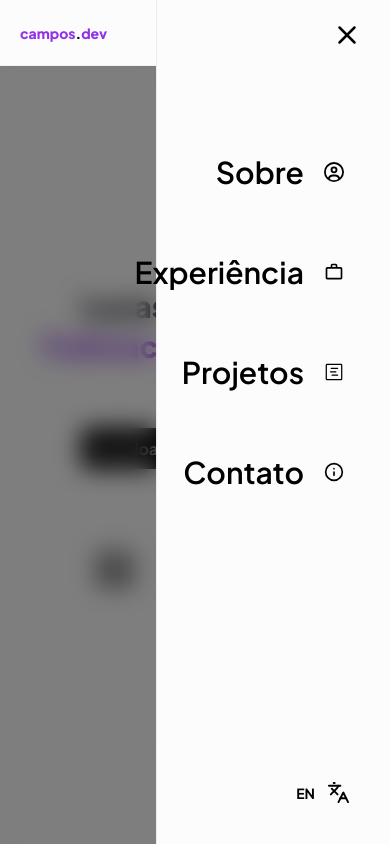
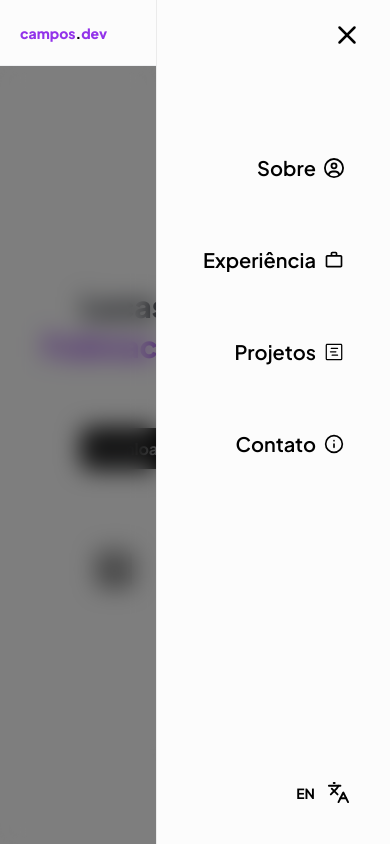
Before and after one commit to lucascmpos/lucascmpos-portfolio, a React (Vite) app: page / in a window 390 px wide. Both pictures are taken after a click on the button 357 px from the left and 32 px from the top of the page. Shown: the top 844 px of the page. Built offline with nearby package versions, Linux system fonts and the light colour scheme.

Commit message:
fix: fixing text size

```diff
--- a/src/components/header.jsx
+++ b/src/components/header.jsx
@@ -130,7 +130,7 @@ const Header = ({ onChangeLanguage, onChangeTheme, theme }) => {
                   onClick={() => toggleMenu(false)}
                 >
                   <h2
-                    className={`flex group cursor-pointer text-3xl px-2 flex-row text-md items-center justify-end gap-5 ${
+                    className={`flex group cursor-pointer text-xl px-2 flex-row text-md items-center justify-end gap-2 ${
                       theme === "light" ? "text-black" : "text-gray-200"
                     }`}
                   >
```
